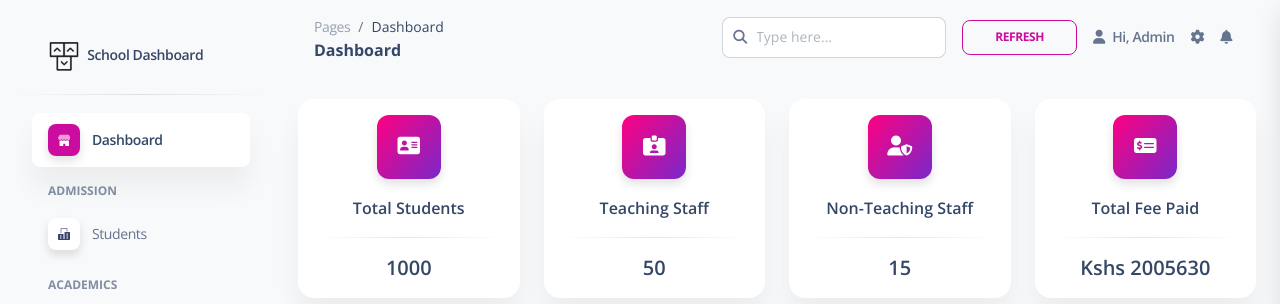
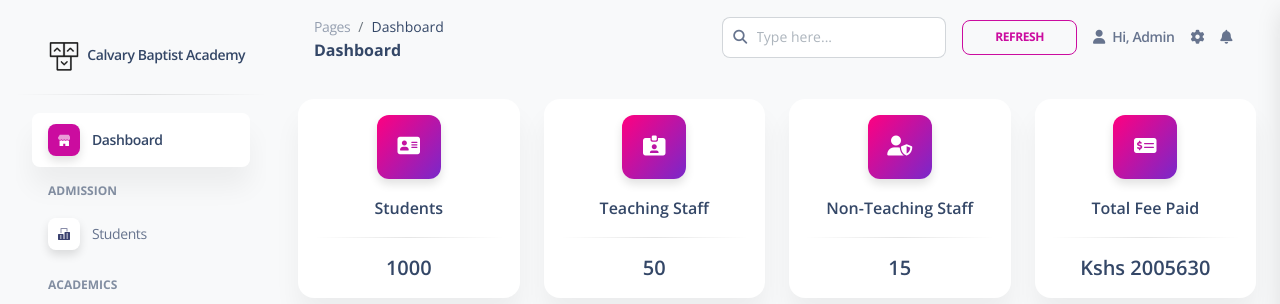
Before and after one commit to sirgama/School-Management-System, a Django app: page /dashboard/ in a window 1280 px wide. Shown: the top 304 px of the page. Run offline with Django 4.2, Linux system fonts and the light colour scheme; some libraries are stand-ins or nearby versions.

Commit message:
update base template

```diff
--- a/modules/templates/modules/base.html
+++ b/modules/templates/modules/base.html
@@ -28,7 +28,7 @@ School Management System
       <i class="fas fa-times p-3 cursor-pointer text-secondary opacity-5 position-absolute end-0 top-0 d-none d-xl-none" aria-hidden="true" id="iconSidenav"></i>
       <a class="navbar-brand m-0" href="#" target="_blank">
         <img src="{% static 'img/logo-ct-dark.png' %}" class="navbar-brand-img h-100" alt="main_logo">
-        <span class="ms-1 font-weight-bold">School Dashboard</span>
+        <span class="ms-1 font-weight-bold">Calvary Baptist Academy</span>
       </a>
     </div>
     <hr class="horizontal dark mt-0">
@@ -182,7 +182,7 @@ School Management System
                 </g>
               </svg>
             </div>
-            <span class="nav-link-text ms-1">Financial Dashboard</span>
+            <span class="nav-link-text ms-1">Finance</span>
           </a>
         </li>
         <li class="nav-item">
--- a/modules/templates/modules/dashboard.html
+++ b/modules/templates/modules/dashboard.html
@@ -16,7 +16,7 @@
               </div>
             </div>
             <div class="card-body pt-0 p-3 text-center">
-              <h6 class="text-center mb-0">Total Students</h6>
+              <h6 class="text-center mb-0">Students</h6>
               <span class="text-xs"></span>
               <hr class="horizontal dark my-3">
               <h5 class="mb-0">1000</h5>
```
